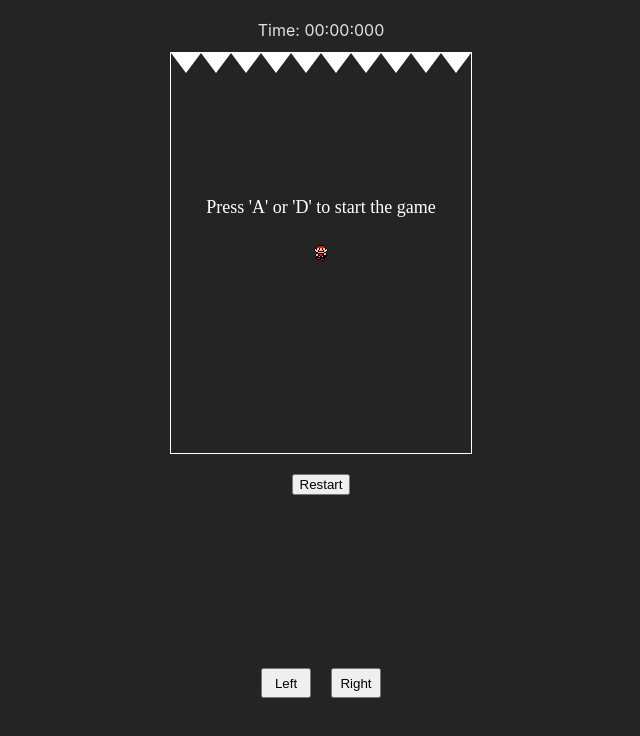
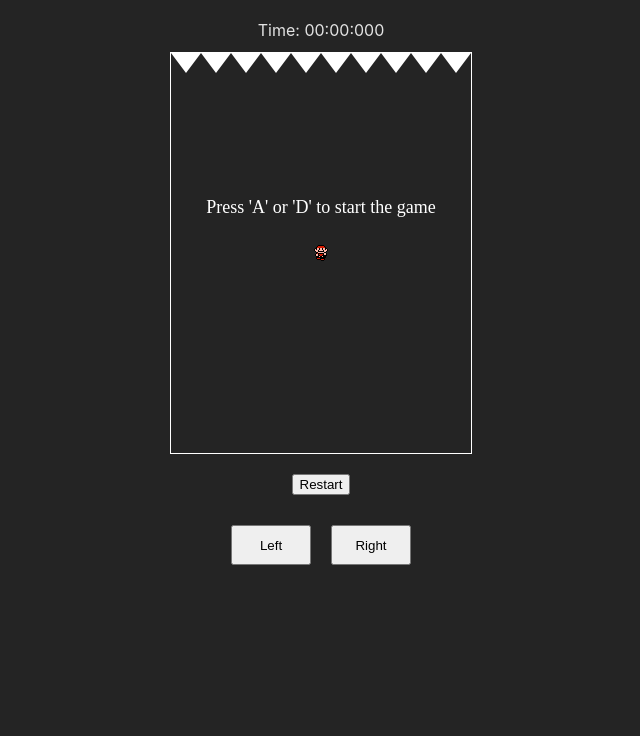
Before and after one commit to kennychu0510/run_down_game, a website built with Vite: page index.html in a window 1280 px wide. Shown: the whole page, without its empty margins (319-959 px from the left). Built offline with nearby package versions, Linux system fonts and the light colour scheme.

Commit message:
end game with page is blurred

```diff
--- a/src/main.ts
+++ b/src/main.ts
@@ -89,3 +89,7 @@ resetBtn.addEventListener('click', () => {
   game.reset();
   player.reset();
 })
+
+window.addEventListener('blur', () => {
+  game.stop();
+})
--- a/src/style.css
+++ b/src/style.css
@@ -36,15 +36,17 @@ canvas {
 #controller {
   display: flex;
   flex-direction: row;
-  flex: 1;
+  justify-content: space-between;
   margin-bottom: 20px;
 }
 
 #controller button {
   margin: 10px;
-  width: 50px;
-  height: 30px;
+  width: 80px;
+  height: 40px;
   align-self: flex-end;
+  user-select: none;
+  -webkit-user-select: none;
 }
 
 #reset-button {
```
